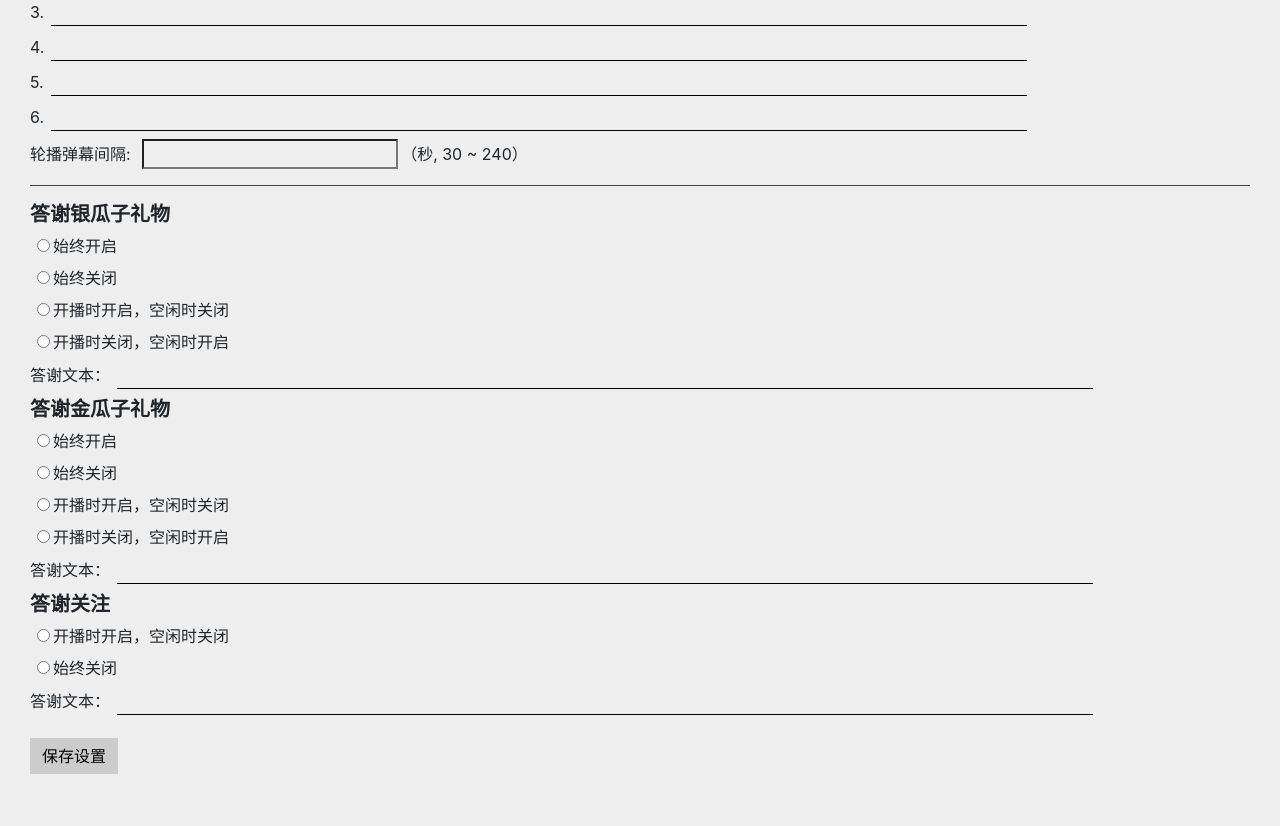
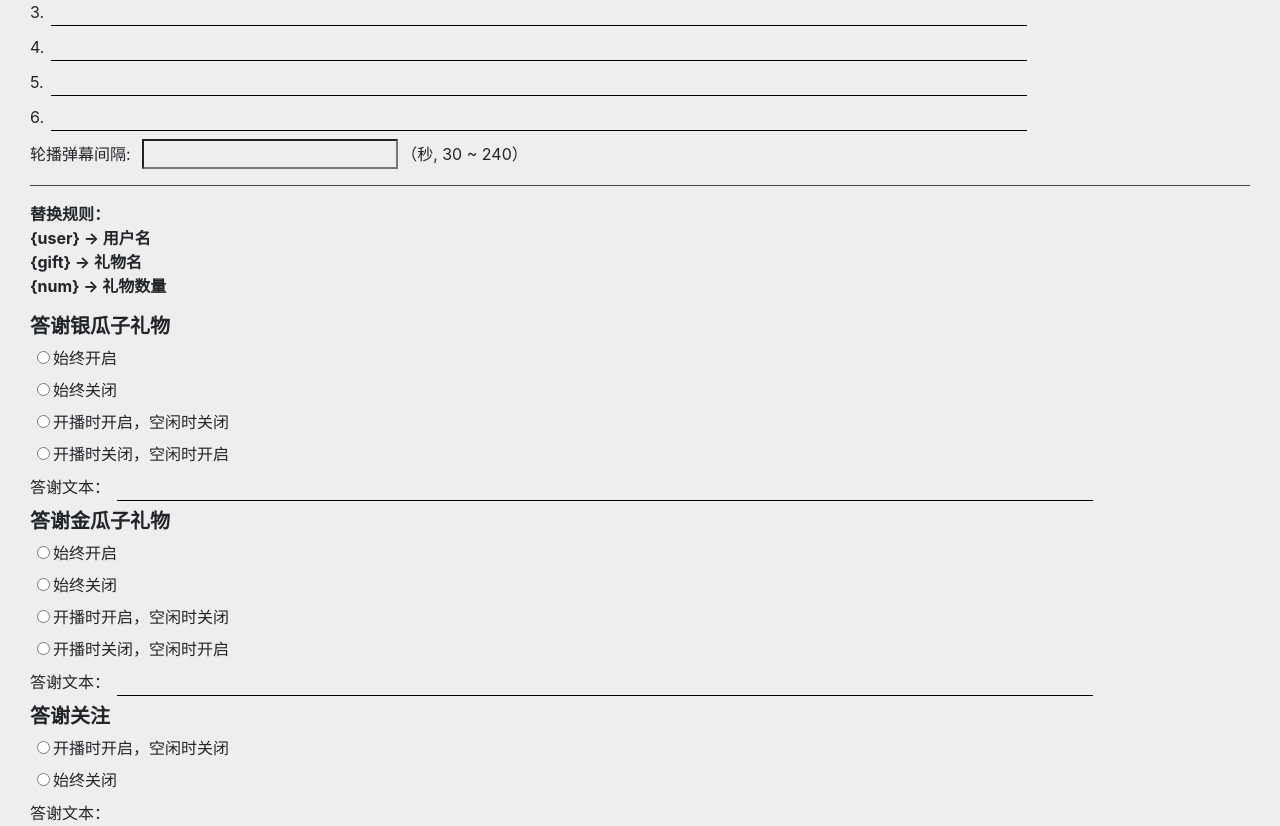
Before and after one commit to cl-ei/stormgift, a Python web app: template website/templates/dxj_settings.html in a window 1280 px wide. Shown: the part 232-1058 px from the top of the page. Before the commit the page ends 1006 px from the top, so only its background shows below. Run offline with Jinja, Linux system fonts and the light colour scheme; the template is opened without the code that fills it, so the values that code supplies are empty; some libraries are stand-ins or nearby versions.

Commit message:
update website.

```diff
--- a/website/templates/dxj_settings.html
+++ b/website/templates/dxj_settings.html
@@ -95,6 +95,11 @@
     <label>轮播弹幕间隔: <input type="text" class="input-number" name="carousel-msg-interval">（秒, 30 ~ 240）</label>
 
     <hr />
+    <p><strong>替换规则：<br>
+        {user} → 用户名<br>
+        {gift} → 礼物名<br>
+        {num} → 礼物数量<br>
+    </strong></p>
     <form>
         <h5><strong>答谢银瓜子礼物</strong></h5>
         <label><input name="thank-silver" type="radio" value="" />始终开启</label>
```
